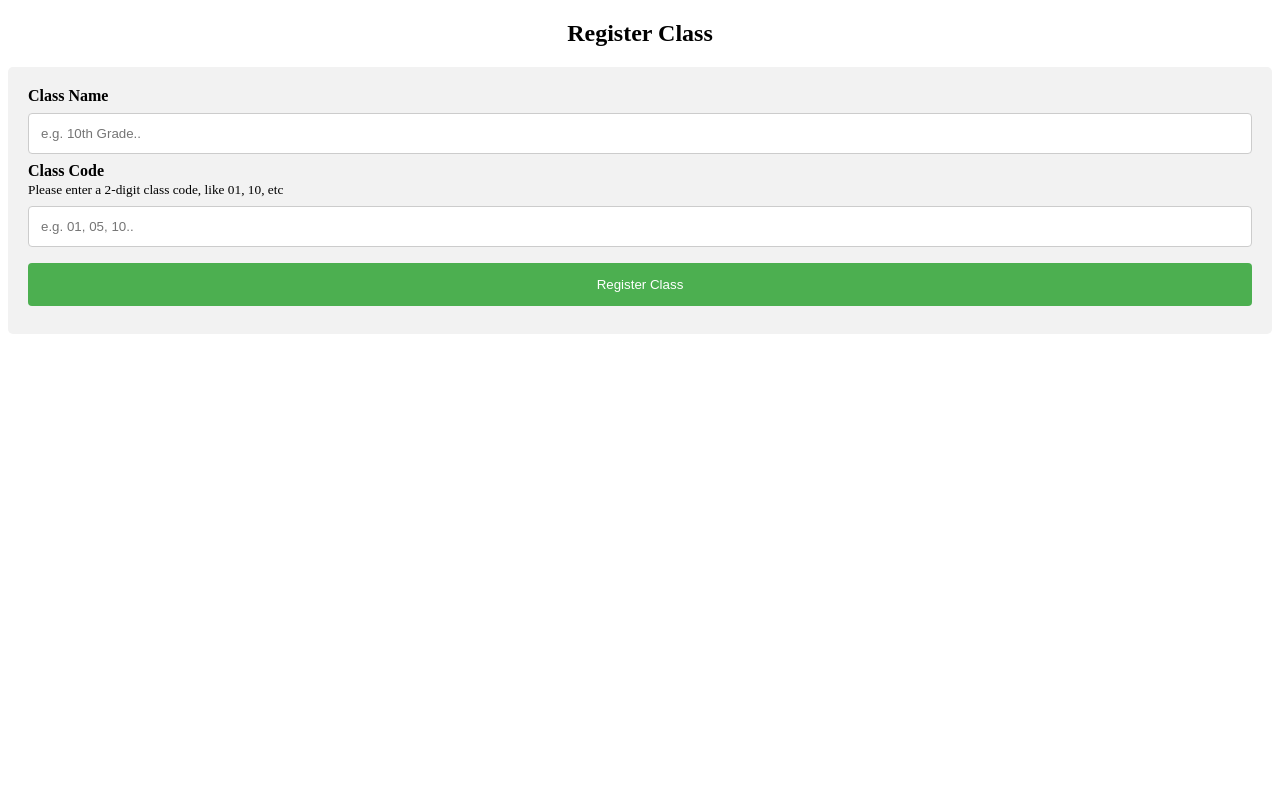
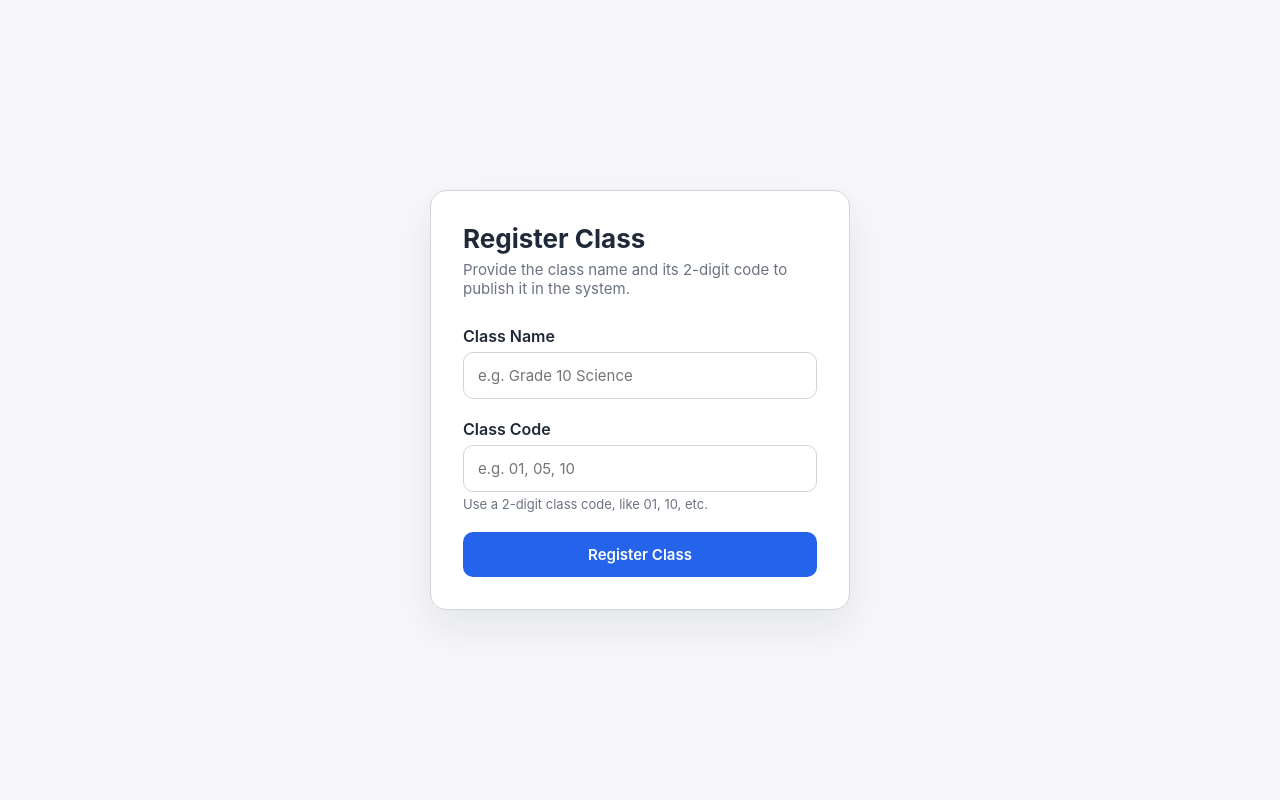
Before and after one commit to RAKIB6348/django-project, a Django app: page /academic/add-class/ in a window 1280 px wide. Run offline with Django 5.2, Linux system fonts and the light colour scheme.

Commit message:
change class register design

```diff
--- a/templates/academic/class/register.html
+++ b/templates/academic/class/register.html
@@ -1,61 +1,124 @@
 <!DOCTYPE html>
-<html>
+<html lang="en">
+<head>
+  <meta charset="UTF-8">
+  <meta name="viewport" content="width=device-width, initial-scale=1.0">
+  <title>Register Class</title>
   <style>
-form {
-  border-radius: 5px;
-  background-color: #f2f2f2;
-  padding: 20px;
+    :root {
+      --bg: #f7f7f9;
+      --card: #ffffff;
+      --border: #d1d5db;
+      --text: #1f2937;
+      --muted: #6b7280;
+      --accent: #2563eb;
     }
 
-label {display: block; font-weight: bold;}
-
-input[type=text], select {
-  width: 100%;
-  padding: 12px;
-  margin: 8px 0;
-  display: inline-block;
-  border: 1px solid #ccc;
-  border-radius: 4px;
+    * {
       box-sizing: border-box;
+      font-family: "Inter", "Segoe UI", Tahoma, sans-serif;
+      color: var(--text);
     }
 
-input[type=submit] {
-  width: 100%;
-  background-color: #4CAF50;
-  color: white;
-  padding: 14px;
-  margin: 8px 0;
-  border: none;
-  border-radius: 4px;
-  cursor: pointer;
+    body {
+      margin: 0;
+      min-height: 100vh;
+      display: flex;
+      align-items: center;
+      justify-content: center;
+      background: var(--bg);
+      padding: 24px 12px;
     }
 
-input[type=submit]:hover {
-  background-color: #45a049;
+    .card {
+      width: min(420px, 96vw);
+      background: var(--card);
+      border-radius: 16px;
+      padding: 32px;
+      border: 1px solid var(--border);
+      box-shadow: 0 18px 40px rgba(15, 23, 42, 0.08);
     }
 
-.help-text {
-  font-size: 12px;
-  color: #888;
-  margin-top: -10px;
-  margin-bottom: 10px;
+    .card h1 {
+      margin: 0 0 6px;
+      font-size: 26px;
+    }
+
+    .card p {
+      margin: 0 0 28px;
+      color: var(--muted);
+      font-size: 15px;
+    }
+
+    label {
+      display: block;
+      font-weight: 600;
+      margin-bottom: 6px;
+    }
+
+    .field {
+      margin-bottom: 20px;
+    }
+
+    input[type=text] {
+      width: 100%;
+      border: 1px solid var(--border);
+      border-radius: 10px;
+      padding: 13px 14px;
+      font-size: 15px;
+      background: #fff;
+    }
+
+    input[type=text]:focus {
+      outline: none;
+      border-color: var(--accent);
+      box-shadow: 0 0 0 3px rgba(37, 99, 235, 0.15);
+    }
+
+    .hint {
+      display: block;
+      margin-top: 4px;
+      color: var(--muted);
+      font-size: 13px;
+    }
+
+    button {
+      width: 100%;
+      padding: 13px;
+      border: none;
+      border-radius: 10px;
+      background: var(--accent);
+      color: #fff;
+      font-weight: 600;
+      font-size: 15px;
+      cursor: pointer;
+      transition: background 0.2s ease;
+    }
+
+    button:hover {
+      background: #1d4ed8;
     }
   </style>
+</head>
 <body>
+  <section class="card">
+    <h1>Register Class</h1>
+    <p>Provide the class name and its 2-digit code to publish it in the system.</p>
+    <form action="{% url 'add_class' %}" method="post">
+      {% csrf_token %}
+      <div class="field">
+        <label for="class_name">Class Name</label>
+        <input type="text" id="class_name" name="class_name" placeholder="e.g. Grade 10 Science" required>
+      </div>
 
-<center><h2>Register Class</h2></center>
+      <div class="field">
+        <label for="class_code" title="Please enter a 2-digit class code">Class Code</label>
+        <input type="text" id="class_code" name="class_code" placeholder="e.g. 01, 05, 10" required>
+        <small class="hint">Use a 2-digit class code, like 01, 10, etc.</small>
+      </div>
 
-<form action="{% url 'add_class' %}" method="post">
-  <label for="class_name">Class Name</label>
-  <input type="text" id="class_name" name="class_name" placeholder="e.g. 10th Grade.." required>
-
-  <label for="class_code" title="Please enter a 2-digit class code, like 01, 10, etc">Class Code</label>
-  <small>Please enter a 2-digit class code, like 01, 10, etc</small>
-  <input type="text" id="class_code" name="class_code" placeholder="e.g. 01, 05, 10.." required>
-
-
-  <input type="submit" value="Register Class">
+      <button type="submit">Register Class</button>
     </form>
-
+  </section>
 </body>
 </html>
```
Also changed, not shown: db.sqlite3. Lines whose indentation alone changed are shown as unchanged.
